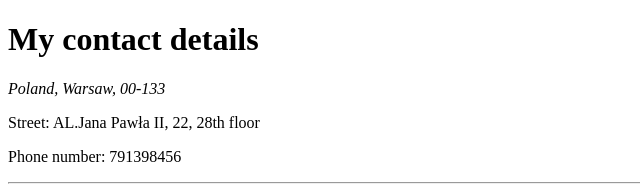
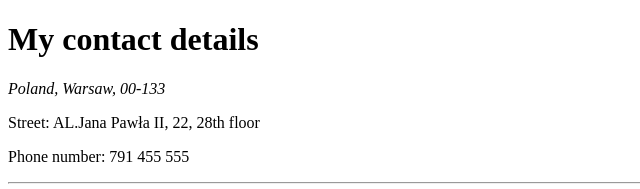
Before and after one commit to irynasaint21/CV, a plain HTML site: page contact.html in a window 1280 px wide. Shown: the top 189 px of the page, 0-640 px from the left. Drawn offline with Linux system fonts and the light colour scheme.

Commit message:
Update contact.html

```diff
--- a/contact.html
+++ b/contact.html
@@ -8,7 +8,7 @@
     <h1>My contact details</h1>
     <p><i>Poland, Warsaw, 00-133</i></p>
     <p>Street: AL.Jana Pawła II, 22, 28th floor</p>
-    <p>Phone number: 791398456</p>
+    <p>Phone number: 791 455 555</p>
     <hr>
     <form action="mailto:iryna.svyata94@gmail.com" method="post" enctype="text/plain">
       <label>Your name:</label>
```
